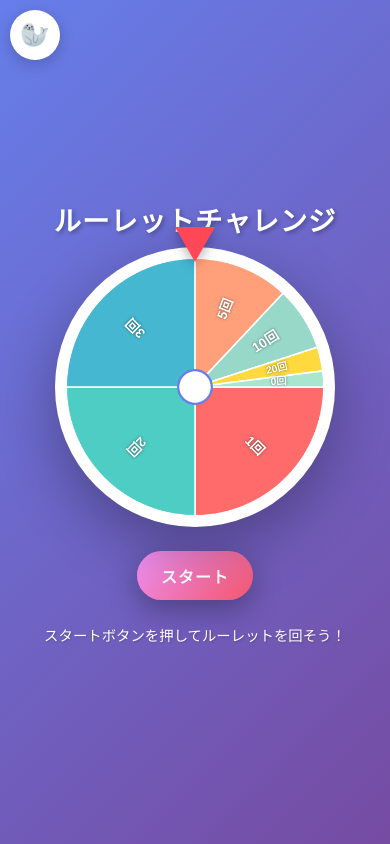
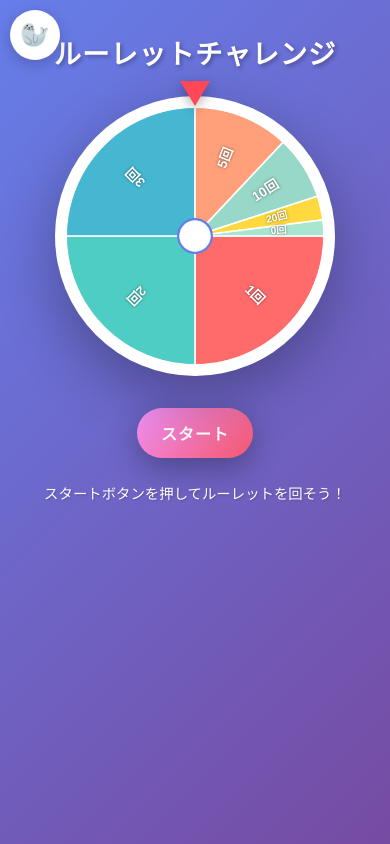
Before and after one commit to kachoriso/Fixed-Number-Roulette, a plain HTML site: page index.html in a window 390 px wide. Drawn offline with Linux system fonts and the light colour scheme.

Commit message:
スマホ表示で矢印とタイトルの重なりを修正 - レイアウト間隔調整、矢印サイズ縮小

```diff
--- a/style.css
+++ b/style.css
@@ -535,6 +535,9 @@ body.boost-active::after {
 @media (max-width: 768px) {
     body {
         padding: 0;
+        min-height: 100vh;
+        align-items: flex-start;
+        padding-top: 2rem;
     }
 
     .container {
@@ -543,13 +546,14 @@ body.boost-active::after {
 
     h1 {
         font-size: clamp(1.5rem, 6vw, 2rem);
-        margin-bottom: 1rem;
+        margin-bottom: 2rem;
         letter-spacing: 1px;
     }
 
     .roulette-wrapper {
-        margin: 1rem 0;
+        margin: 2rem 0 1rem 0;
         padding: 0 0.5rem;
+        position: relative;
     }
 
     .roulette-container {
@@ -614,18 +618,33 @@ body.boost-active::after {
 }
 
 @media (max-width: 480px) {
+    body {
+        padding-top: 1.5rem;
+    }
+
     h1 {
         font-size: clamp(1.2rem, 7vw, 1.8rem);
-        margin-bottom: 0.5rem;
+        margin-bottom: 1.5rem;
     }
 
     .roulette-wrapper {
-        margin: 0.5rem 0;
+        margin: 1.5rem 0 1rem 0;
     }
 
     .roulette-container {
         width: min(280px, calc(100vw - 1rem));
         height: min(280px, calc(100vw - 1rem));
+    }
+
+    .arrow {
+        top: -15px;
+        border-left: 15px solid transparent;
+        border-right: 15px solid transparent;
+        border-top: 25px solid #ff4757;
+    }
+
+    body.boost-active .arrow {
+        border-top: 25px solid #FFD700;
     }
 
     .start-button {
```
